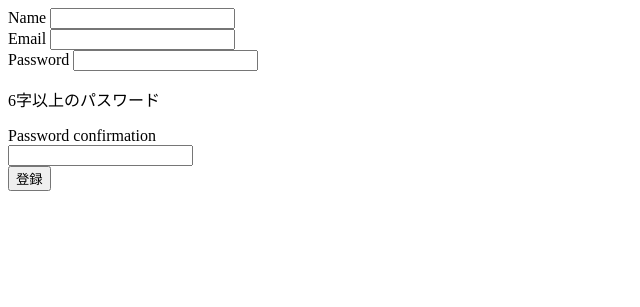
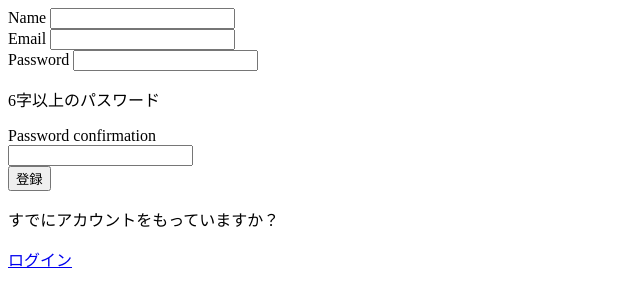
Before and after one commit to Harasou21/ideaFrameworks, a Rails app: page /users/new in a window 1280 px wide. Shown: the top 307 px of the page, without its empty margins (0-640 px from the left). Run offline with Rails 7, Linux system fonts and the light colour scheme; style sheets or scripts are compiled from the project's sources.

Commit message:
リンクを追加 #9

```diff
--- a/app/views/mandalarts/index.html.haml
+++ b/app/views/mandalarts/index.html.haml
@@ -18,3 +18,5 @@
           = mandalart.text
         = link_to "記入", edit_mandalart_path(mandalart.id)
 = link_to "マインドマップ" , mindmaps_path
+
+= link_to "ユーザー登録", new_user_path
--- a/app/views/users/new.html.haml
+++ b/app/views/users/new.html.haml
@@ -22,3 +22,6 @@
   %div
     = display_error_messages(@user,:password_confirmation)
   = f.submit "登録"
+
+%p すでにアカウントをもっていますか？
+= link_to "ログイン", "/login"
```
